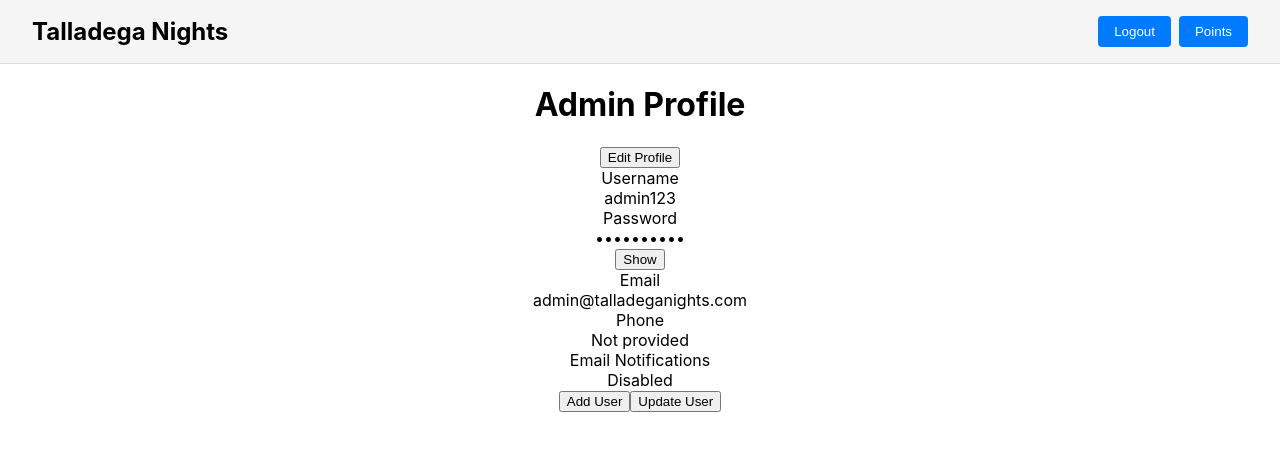
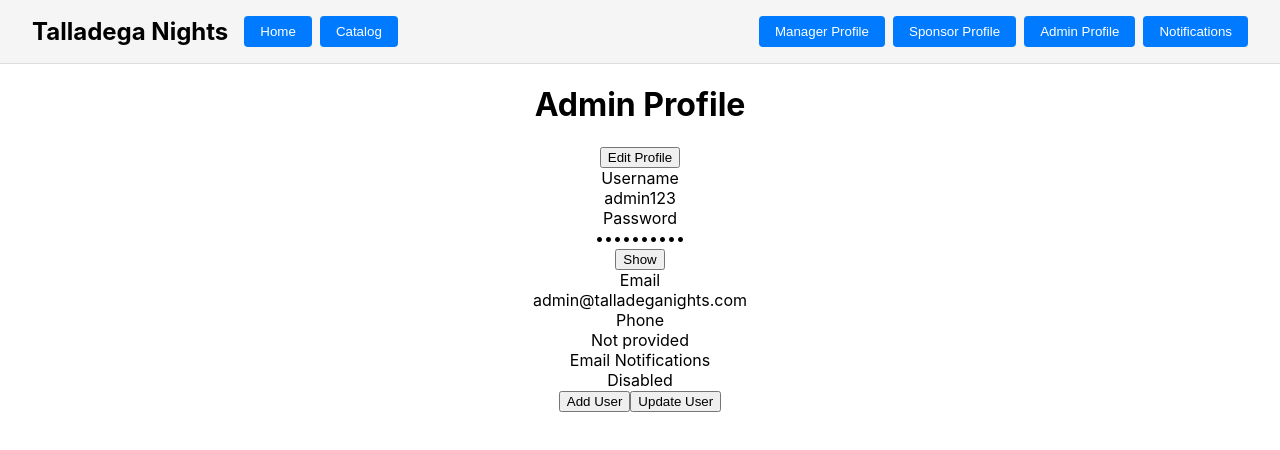
Before and after one commit to SSpivack13/F25-Team14, a React (Create React App) app in the folder client/: page /admin in a window 1280 px wide. Shown: the top 450 px of the page. Built offline with nearby package versions, Linux system fonts and the light colour scheme; sample sign-in values are in the browser's storage.

Commit message:
Fixed up Banner implementation
Most, if not all user profile functions now call the banner function for the sake of consistency

```diff
--- a/client/src/components/AdminProfilePage.js
+++ b/client/src/components/AdminProfilePage.js
@@ -1,5 +1,6 @@
 import React, { useState } from 'react';
 import { useNavigate, Navigate } from 'react-router-dom';
+import Banner from './Banner';
 
 //Generic profile page function, tailored to Admin users
 function AdminProfilePage() {
@@ -103,13 +104,7 @@
   };
   return (
     <div>
-      <div className="banner">
-        <h1>Talladega Nights</h1>
-        <div className="button-row" style={{ display: 'flex', gap: '8px' }}>
-          <button onClick={handleLogout}>Logout</button>
-          <button onClick={() => navigate('/points')}>Points</button>
-        </div>
-      </div>
+      <Banner />
       <div className="profile-container">
         <div className="profile-header">
           <h1>Admin Profile</h1>
--- a/client/src/components/ProfilePage.js
+++ b/client/src/components/ProfilePage.js
@@ -1,5 +1,6 @@
 import React, { useState } from 'react';
 import { useNavigate } from 'react-router-dom';
+import Banner from './Banner';
 
 //Generic profile page function
 function ProfilePage() {
@@ -94,15 +95,7 @@
   };
   return (
     <div>
-      <div className="banner">
-        <h1>Talladega Nights</h1>
-        <div className="button-row" style={{ display: 'flex', gap: '8px' }}>
-          <button onClick={() => navigate('/')}>Home</button>
-          <button onClick={() => navigate('/catalog')}>Catalog</button>
-          <button onClick={handleLogout}>Logout</button>
-          <button onClick={() => navigate('/points')}>Points</button>
-        </div>
-      </div>
+      <Banner />
       <div className="profile-container">
         <div className="profile-header">
           <h1>Manager Profile</h1>
--- a/client/src/components/SponsorProfilePage.js
+++ b/client/src/components/SponsorProfilePage.js
@@ -1,5 +1,6 @@
 import React, { useState } from 'react';
 import { useNavigate, Navigate } from 'react-router-dom';
+import Banner from './Banner';
 
 //Generic profile page function, tailored to Sponsor users
 function SponsorProfilePage() {
@@ -98,13 +99,7 @@
   };
   return (
     <div>
-      <div className="banner">
-        <h1>Talladega Nights</h1>
-        <div className="button-row" style={{ display: 'flex', gap: '8px' }}>
-          <button onClick={handleLogout}>Logout</button>
-          <button onClick={() => navigate('/points')}>Points</button>
-        </div>
-      </div>
+      <Banner />
       <div className="profile-container">
         <div className="profile-header">
           <h1>Sponsor Profile</h1>
```
